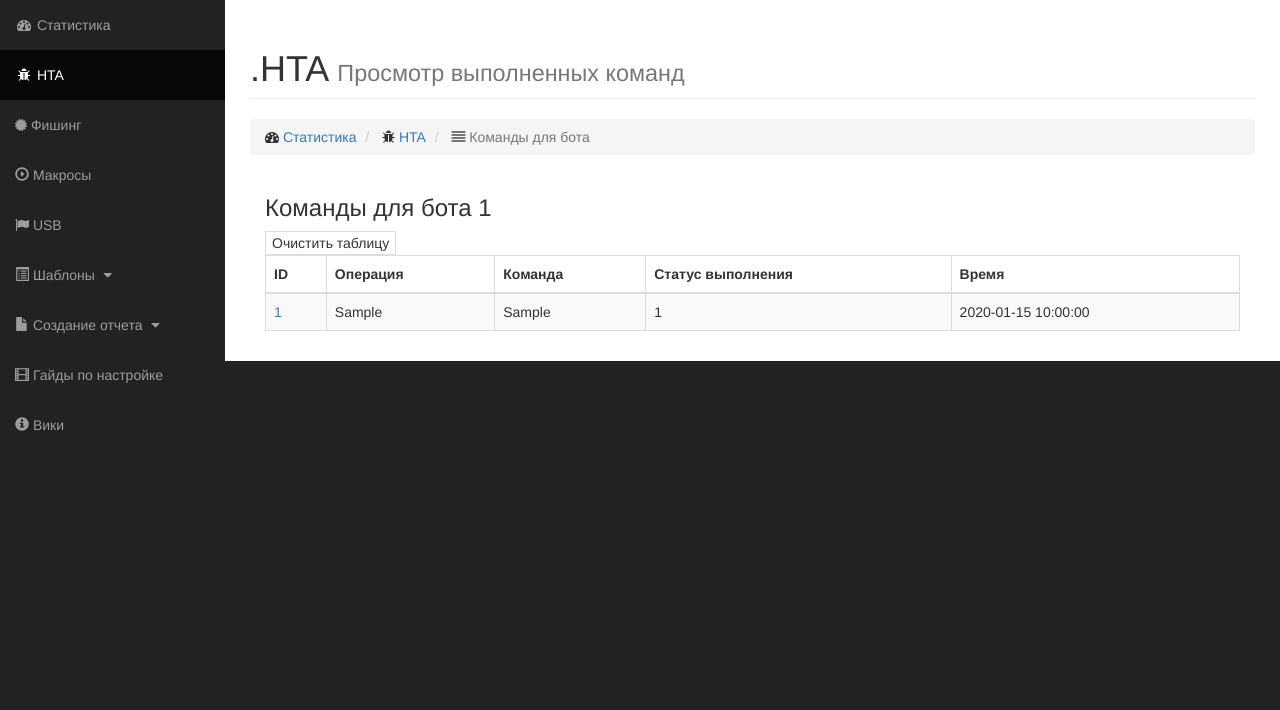
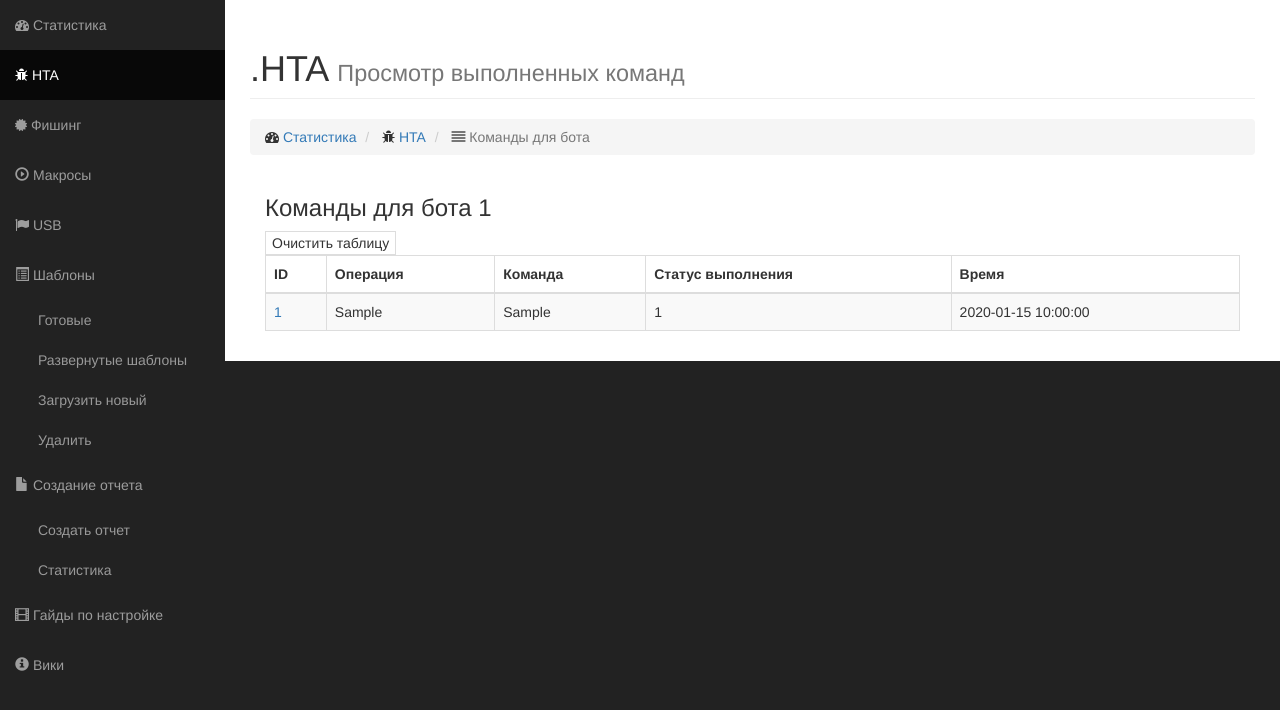
Before and after one commit to ir0njaw/HumanTracker, a PHP site: page /cc/hta/view_user.php?id=1 in a window 1280 px wide. Shown: the part 51-761 px from the top of the page. Run offline with PHP 8.4, Linux system fonts and the light colour scheme; tables that the repository leaves empty hold one stand-in row (values such as "Sample post").

Commit message:
Update view_user.php

```diff
--- a/cc/hta/view_user.php
+++ b/cc/hta/view_user.php
@@ -60,10 +60,10 @@
             <div class="collapse navbar-collapse navbar-ex1-collapse">
                 <ul class="nav navbar-nav side-nav">
                     <li>
-                        <a href="../index.php"><i class="fa fa-fw fa-dashboard"></i> Статистика</a>
+                        <a href="../index.php"><i class="fa fa-dashboard"></i> Статистика</a>
                     </li>
                     <li class="active">
-                        <a href=""><i class="fa fa-fw fa-bug"></i> HTA</a>
+                        <a href=""><i class="fa fa-bug"></i> HTA</a>
                     </li>
                      <li>
                         <a href="../phishing/"><i class="fa fa-certificate"></i> Фишинг</a>
@@ -75,8 +75,8 @@
                         <a href="../usb/"><i class="fa fa-flag"></i> USB</a>
                     </li>
                     <li>
-                        <a href="javascript:;" data-toggle="collapse" data-target="#demo"><i class="glyphicon glyphicon-list-alt"></i> Шаблоны <i class="fa fa-fw fa-caret-down"></i></a>
-                        <ul id="demo" class="collapse">
+                        <a><i class="glyphicon glyphicon-list-alt"></i> Шаблоны</a>
+                        <ul id="demo">
                             <li>
                                 <a href="../template/">Готовые</a>
                             </li>
@@ -92,8 +92,8 @@
                         </ul>
                     </li>
                     <li>
-                        <a href="javascript:;" data-toggle="collapse" data-target="#demo1"><i class="glyphicon glyphicon-file"></i> Создание отчета <i class="fa fa-fw fa-caret-down"></i></a>
-                        <ul id="demo1" class="collapse">
+                        <a><i class="glyphicon glyphicon-file"></i> Создание отчета </a>
+                        <ul id="demo1">
                             <li>
                                 <a href="../report/">Создать отчет</a>
                             </li>
```
